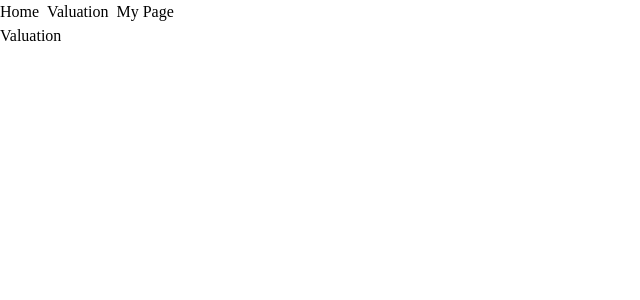
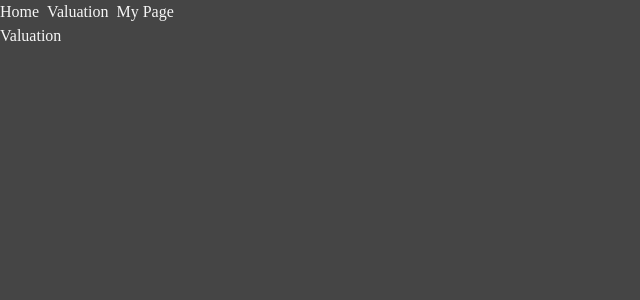
Before and after one commit to valueGa/valueGa_frontend, a React (Vite) app: page /consensus/valuation in a window 1280 px wide. Shown: the top 300 px of the page, without its empty margins (0-640 px from the left). Built offline with nearby package versions, Linux system fonts and the light colour scheme; a web font is replaced by a local one.

Commit message:
feat : 어두운 배경, 밝은 폰트로 디폴트 css 설정

```diff
--- a/src/App.jsx
+++ b/src/App.jsx
@@ -3,7 +3,11 @@ import "./App.css";
 import MainRouter from "~/routers/main-router.jsx";
 
 function App() {
-  return <RouterProvider router={MainRouter}></RouterProvider>;
+  return (
+    <div className="w-full h-full">
+      <RouterProvider router={MainRouter}></RouterProvider>
+    </div>
+  );
 }
 
 export default App;
--- a/src/routes/consensus/page.jsx
+++ b/src/routes/consensus/page.jsx
@@ -4,7 +4,7 @@ import { URI_PATH } from "~/routers/main-router";
 export default function ConsensusPage() {
   const navigate = useNavigate();
   return (
-    <div>
+    <div className="w-full min-h-screen bg-tuatara-800 text-tuatara-50">
       <div className="flex gap-2">
         <button onClick={() => navigate(`${URI_PATH.consensusPage}`)}>
           Home
```
